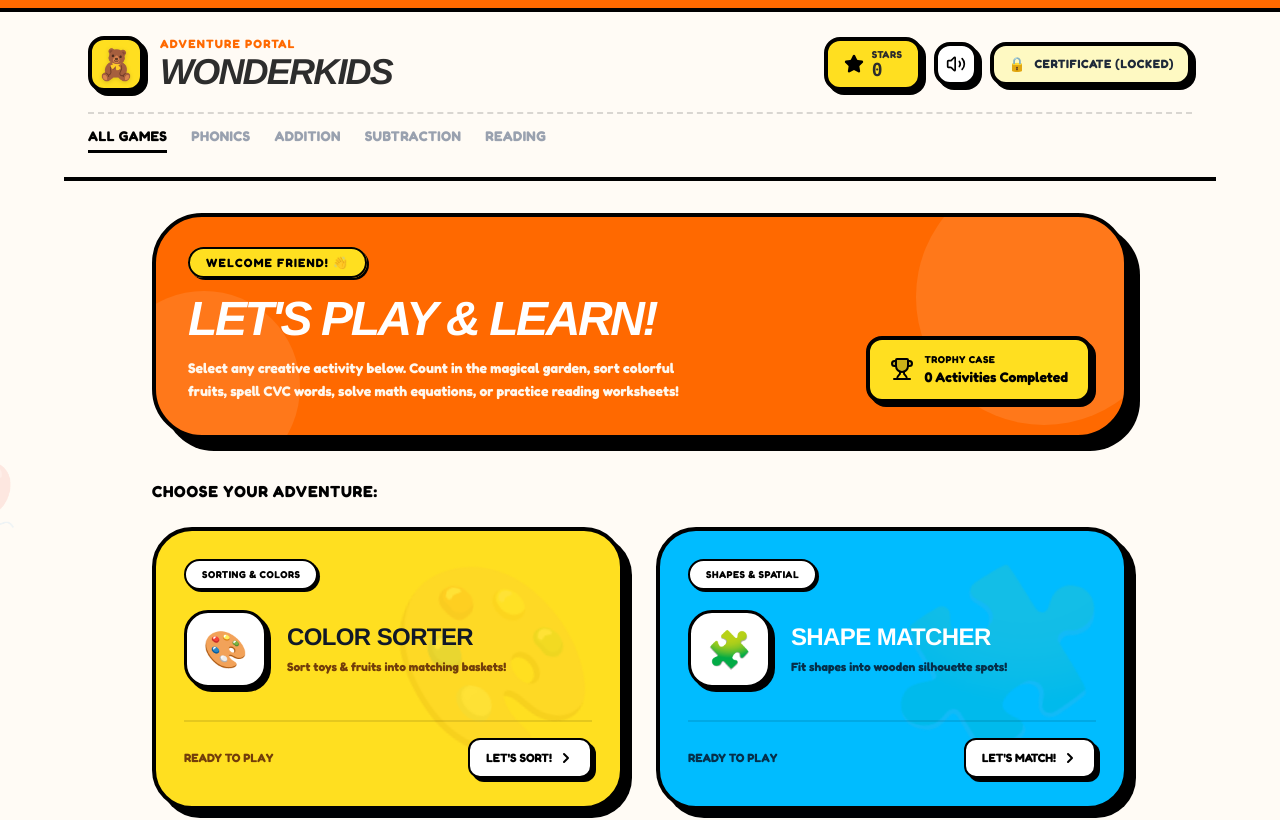
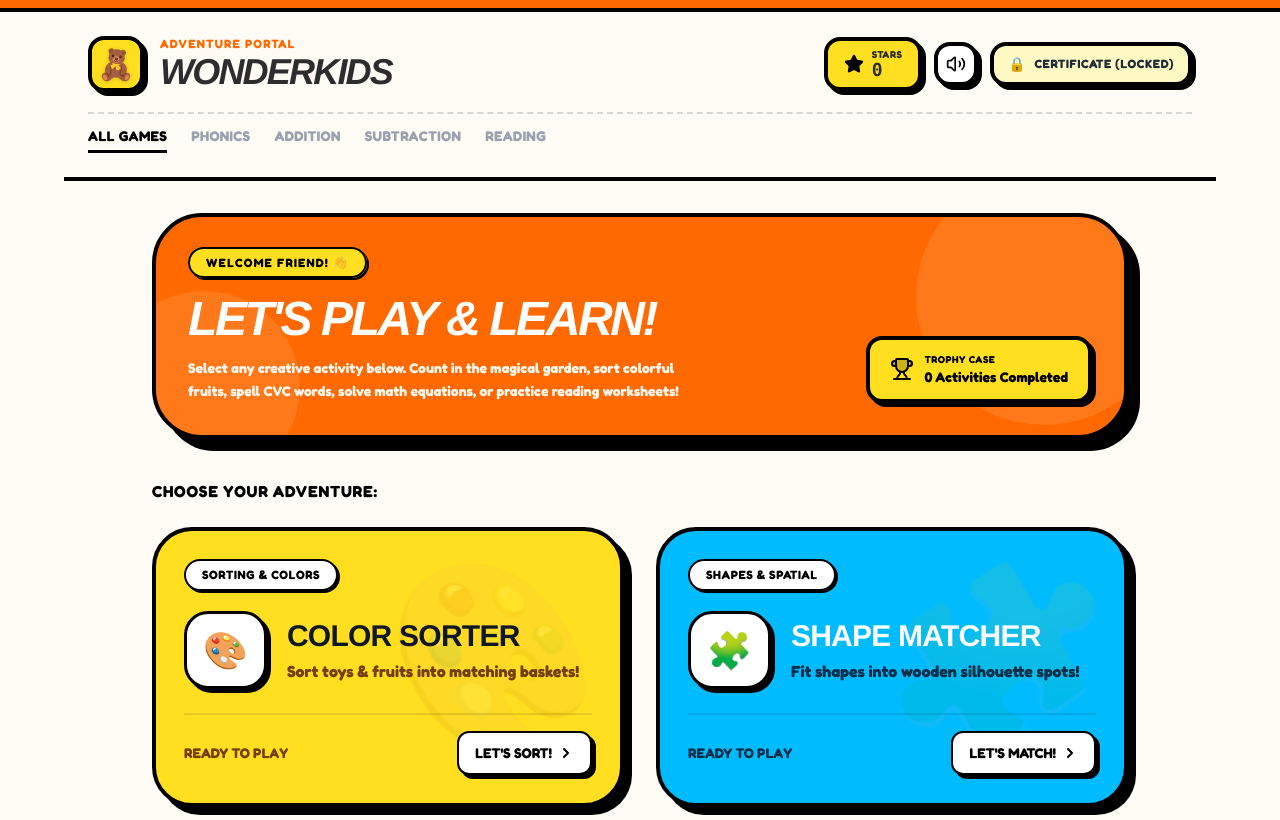
Before and after one commit to ealimon/wonderkids, a React (Vite) app: page / in a window 1280 px wide. Shown: the top 820 px of the page. Built offline with nearby package versions, Linux system fonts and the light colour scheme.

Commit message:
style: improve responsive typography and UI labels
Update category badges and headings for better mobile scaling. Simplify color sorter labels and emojis for a cleaner interface.

```diff
--- a/src/App.tsx
+++ b/src/App.tsx
@@ -474,7 +474,7 @@ export default function App() {
                         <div>
                           <div className="flex justify-between items-start">
                             {/* Colorful Category badge */}
-                            <span className={`px-4 py-1.5 rounded-full text-[10px] font-black uppercase tracking-wider font-sans shadow-[2px_2px_0px_0px_rgba(0,0,0,1)] ${g.tagColor}`}>
+                            <span className={`px-4 py-1.5 rounded-full text-[11px] sm:text-xs font-black uppercase tracking-wider font-sans shadow-[2px_2px_0px_0px_rgba(0,0,0,1)] ${g.tagColor}`}>
                               {g.skill}
                             </span>
 
@@ -492,11 +492,11 @@ export default function App() {
                             <div className="bg-white text-black p-4 rounded-3xl text-4xl shadow-[4px_4px_0px_0px_rgba(0,0,0,1)] border-3 border-black flex-shrink-0 animate-pulse-slow">
                               {g.emoji}
                             </div>
-                            <div>
-                              <h4 className="text-2xl font-black tracking-tight uppercase" style={{ fontFamily: "'Helvetica Neue', Arial, sans-serif" }}>
+                            <div className="flex-1 min-w-0">
+                              <h4 className="text-2xl sm:text-3xl font-black tracking-tight uppercase" style={{ fontFamily: "'Helvetica Neue', Arial, sans-serif" }}>
                                 {g.title}
                               </h4>
-                              <p className={`text-xs font-bold mt-1 max-w-[240px] leading-relaxed font-sans ${g.descColor}`}>
+                              <p className={`text-sm sm:text-base font-extrabold mt-1.5 leading-snug font-sans ${g.descColor}`}>
                                 {g.description}
                               </p>
                             </div>
@@ -504,11 +504,11 @@ export default function App() {
                         </div>
 
                         {/* Button indicator */}
-                        <div className="flex justify-between items-center border-t-2 border-black/10 mt-8 pt-4 relative z-10">
-                          <span className={`text-xs font-bold font-sans ${g.descColor}`}>
+                        <div className="flex justify-between items-center border-t-2 border-black/10 mt-6 pt-4 relative z-10">
+                          <span className={`text-xs sm:text-sm font-bold font-sans ${g.descColor}`}>
                             {completedTimes > 0 ? `Played: ${completedTimes} times` : 'READY TO PLAY'}
                           </span>
-                          <span className="flex items-center gap-1.5 bg-white text-black font-black text-xs px-4 py-2.5 rounded-xl shadow-[4px_4px_0px_0px_rgba(0,0,0,1)] border-2 border-black hover:translate-x-[-2px] hover:translate-y-[-2px] transition-all">
+                          <span className="flex items-center gap-1.5 bg-white text-black font-black text-xs sm:text-sm px-4 py-2.5 rounded-xl shadow-[4px_4px_0px_0px_rgba(0,0,0,1)] border-2 border-black hover:translate-x-[-2px] hover:translate-y-[-2px] transition-all">
                             {g.actionText}
                             <ChevronRight className="w-4 h-4 stroke-[3]" />
                           </span>
@@ -599,11 +599,6 @@ export default function App() {
           )}
         </AnimatePresence>
       </main>
-
-      {/* Playful child-friendly floating decorative elements on background */}
-      <div className="absolute top-1/4 -left-12 text-6xl opacity-10 select-none pointer-events-none hover:rotate-12 transition-transform print:hidden">🎈</div>
-      <div className="absolute top-2/3 -right-12 text-6xl opacity-10 select-none pointer-events-none hover:rotate-12 transition-transform print:hidden">🧸</div>
-      <div className="absolute bottom-12 left-12 text-5xl opacity-10 select-none pointer-events-none hover:rotate-12 transition-transform print:hidden">🌸</div>
 
       {/* Footer credits block */}
       <footer className="w-full text-center py-6 text-[10px] sm:text-xs font-bold text-amber-800/50 font-sans mt-auto print:hidden flex flex-col sm:flex-row items-center justify-center gap-2 sm:gap-4">
--- a/src/components/ColorSorter.tsx
+++ b/src/components/ColorSorter.tsx
@@ -8,32 +8,32 @@ import { ArrowRight, RotateCcw, Star, FileText, Check, RefreshCw, Printer, Sciss
 const COLOR_BUCKETS: SorterBucket[] = [
   {
     color: 'red',
-    label: 'Red Basket',
-    emoji: '🧺🔴',
+    label: 'Red',
+    emoji: '🔴',
     bgColor: 'bg-rose-400 hover:bg-rose-500',
     borderColor: 'border-black',
     textColor: 'text-white',
   },
   {
     color: 'blue',
-    label: 'Blue Basket',
-    emoji: '🧺🔵',
+    label: 'Blue',
+    emoji: '🔵',
     bgColor: 'bg-sky-400 hover:bg-sky-500',
     borderColor: 'border-black',
     textColor: 'text-white',
   },
   {
     color: 'green',
-    label: 'Green Basket',
-    emoji: '🧺🟢',
+    label: 'Green',
+    emoji: '🟢',
     bgColor: 'bg-emerald-400 hover:bg-emerald-500',
     borderColor: 'border-black',
     textColor: 'text-white',
   },
   {
     color: 'yellow',
-    label: 'Yellow Basket',
-    emoji: '🧺🟡',
+    label: 'Yellow',
+    emoji: '🟡',
     bgColor: 'bg-yellow-300 hover:bg-yellow-400',
     borderColor: 'border-black',
     textColor: 'text-black',
```
